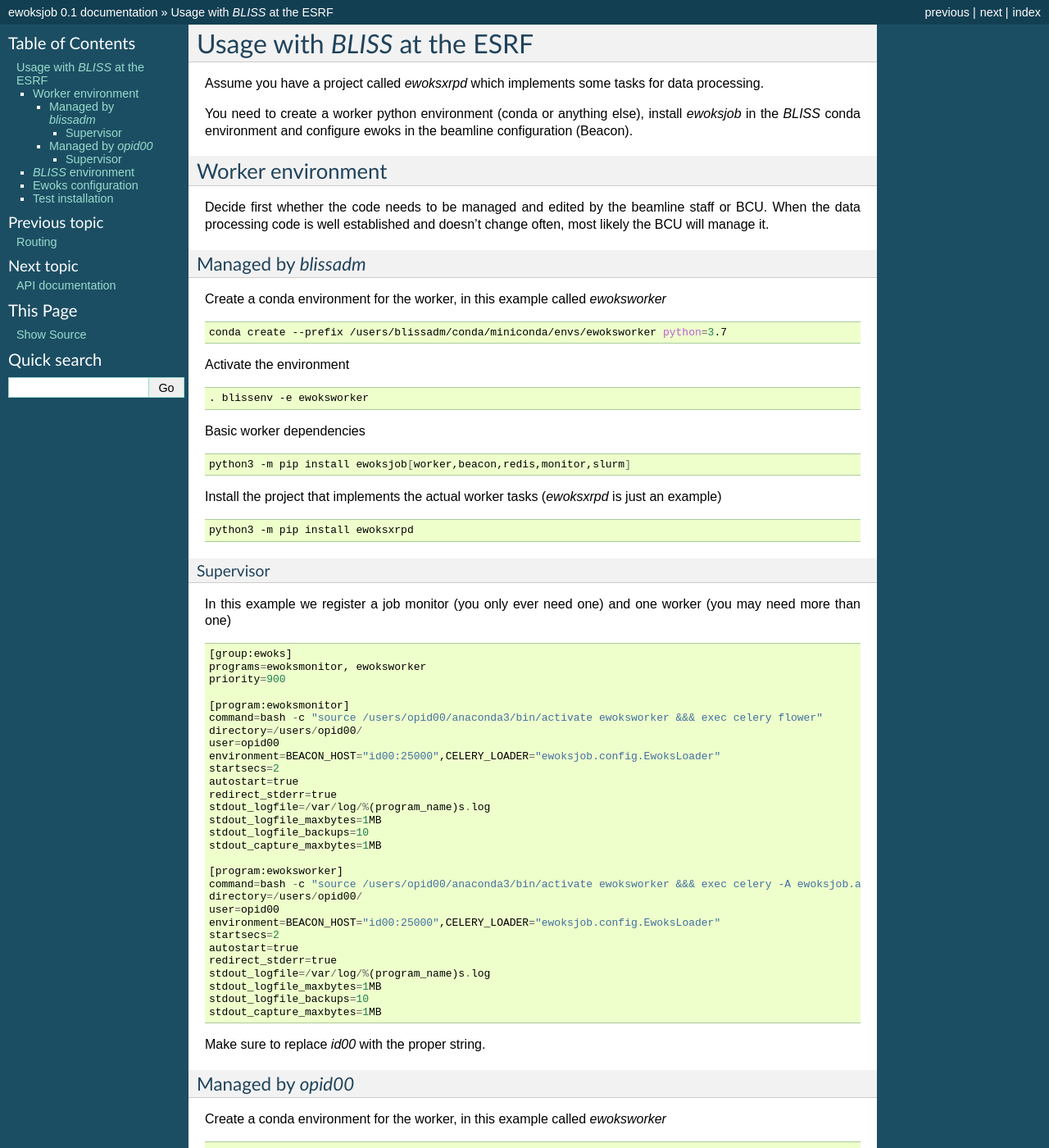
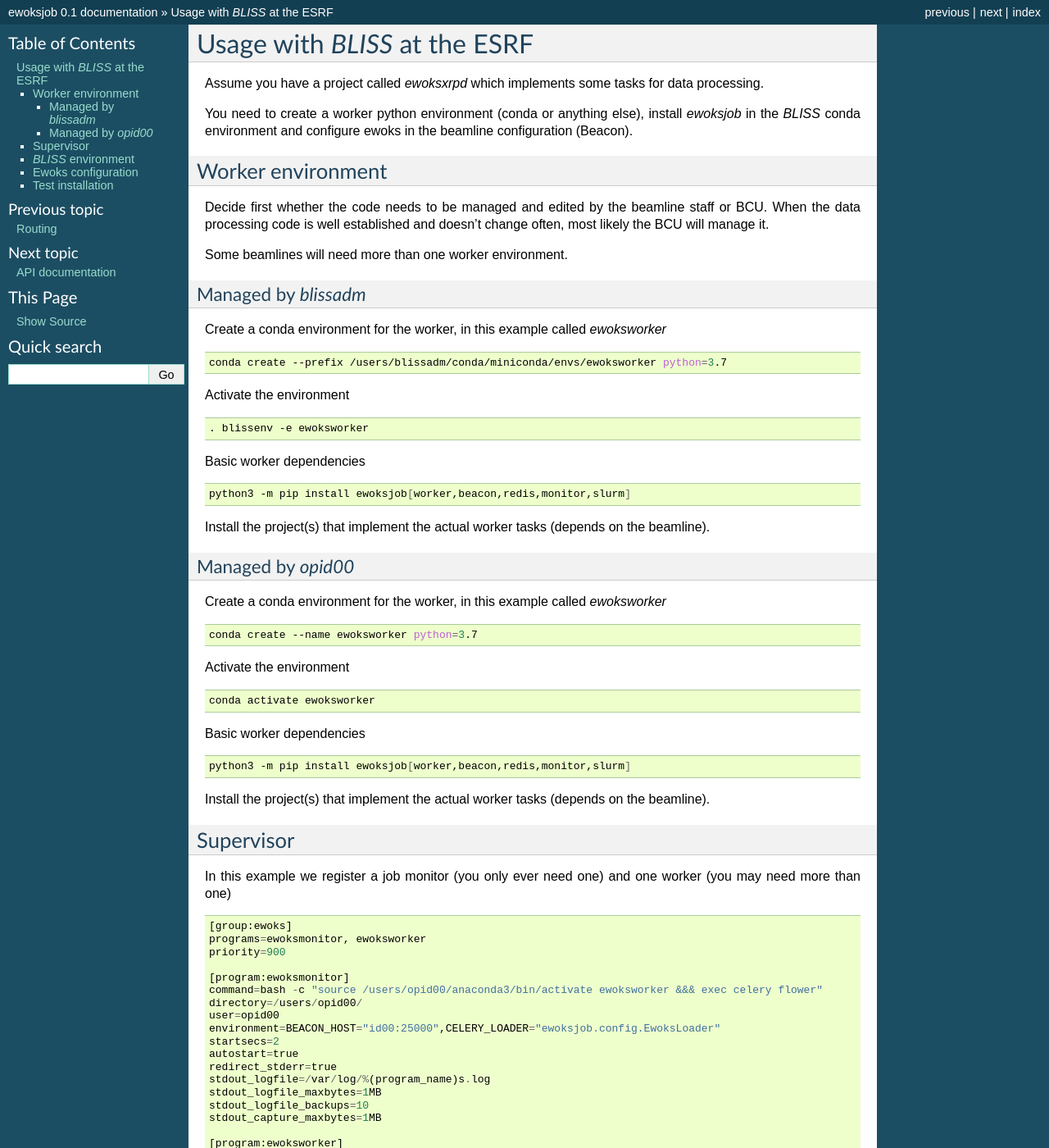
Before and after one commit to ewoks-kit/ewoksjob, a Sphinx documentation site: the page built from doc/bliss.rst, in a window 1280 px wide and 1400 px high. Shown: the whole window at 82% size. Built offline with Sphinx 7.4.7, drawn with Linux system fonts in a browser that asks for light colours; some of the changed text lies outside the part shown.

Commit message:
update docs

```diff
--- a/doc/bliss.rst
+++ b/doc/bliss.rst
@@ -13,8 +13,10 @@ Decide first whether the code needs to be managed and edited by the beamline sta
 When the data processing code is well established and doesn't change often, most likely the
 BCU will manage it.
 
+Some beamlines will need more than one worker environment.
+
 Managed by *blissadm*
-^^^^^^^^^^^^^^^^^^^^^
++++++++++++++++++++++
 
 Create a conda environment for the worker, in this example called `ewoksworker`
 
@@ -34,53 +36,10 @@ Basic worker dependencies
 
     python3 -m pip install ewoksjob[worker,beacon,redis,monitor,slurm]
 
-Install the project that implements the actual worker tasks (`ewoksxrpd` is just an example)
-
-.. code:: bash
-
-    python3 -m pip install ewoksxrpd
-
-Supervisor
-++++++++++
-
-In this example we register a job monitor (you only ever need one) and one worker (you may need more than one)
-
-.. code::
-
-    [group:ewoks]
-    programs=ewoksmonitor, ewoksworker
-    priority=900
-
-    [program:ewoksmonitor]
-    command=bash -c "source /users/opid00/anaconda3/bin/activate ewoksworker &&& exec celery flower"
-    directory=/users/opid00/
-    user=opid00
-    environment=BEACON_HOST="id00:25000",CELERY_LOADER="ewoksjob.config.EwoksLoader"
-    startsecs=2
-    autostart=true
-    redirect_stderr=true
-    stdout_logfile=/var/log/%(program_name)s.log
-    stdout_logfile_maxbytes=1MB
-    stdout_logfile_backups=10
-    stdout_capture_maxbytes=1MB
-
-    [program:ewoksworker]
-    command=bash -c "source /users/opid00/anaconda3/bin/activate ewoksworker &&& exec celery -A ewoksjob.apps.ewoks worker"
-    directory=/users/opid00/
-    user=opid00
-    environment=BEACON_HOST="id00:25000",CELERY_LOADER="ewoksjob.config.EwoksLoader"
-    startsecs=2
-    autostart=true
-    redirect_stderr=true
-    stdout_logfile=/var/log/%(program_name)s.log
-    stdout_logfile_maxbytes=1MB
-    stdout_logfile_backups=10
-    stdout_capture_maxbytes=1MB
-
-Make sure to replace `id00` with the proper string.
+Install the project(s) that implement the actual worker tasks (depends on the beamline).
 
 Managed by *opid00*
-^^^^^^^^^^^^^^^^^^^
++++++++++++++++++++
 
 Create a conda environment for the worker, in this example called `ewoksworker`
 
@@ -98,16 +57,12 @@ Basic worker dependencies
 
 .. code:: bash
 
-    python3 -m pip install ewoksjob[worker,redis,monitor,slurm]
+    python3 -m pip install ewoksjob[worker,beacon,redis,monitor,slurm]
 
-Install the project that implements the actual worker tasks (`ewoksxrpd` is just an example)
-
-.. code:: bash
-
-    python3 -m pip install ewoksxrpd
+Install the project(s) that implement the actual worker tasks (depends on the beamline).
 
 Supervisor
-++++++++++
+----------
 
 In this example we register a job monitor (you only ever need one) and one worker (you may need more than one)
 
```
